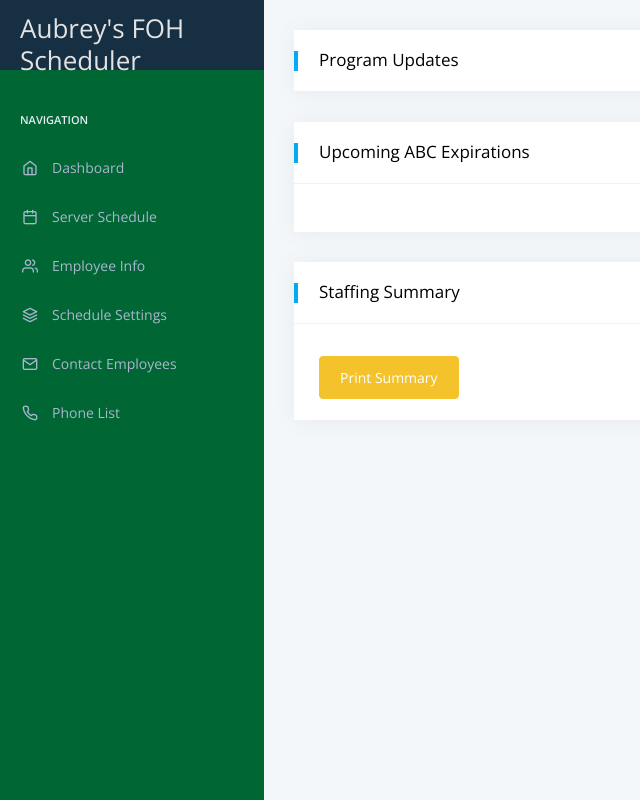
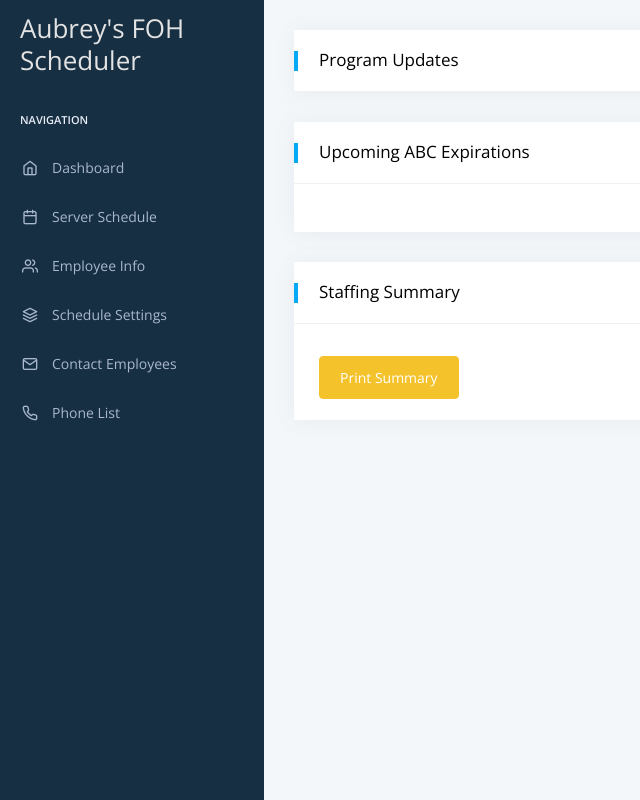
Before and after one commit to aubreys-it/aubreys-ssc, a Flask app: template templates/home/v2/index.html in a window 1280 px wide. Shown: the whole page, without its empty margins (0-640 px from the left). Run offline with Flask 2, Linux system fonts and the light colour scheme; the template is opened without the code that fills it, so the values that code supplies are empty; some libraries are stand-ins or nearby versions.

Commit message:
Fix Navbar 2 Color

```diff
--- a/templates/includes/v2_sidebar.html
+++ b/templates/includes/v2_sidebar.html
@@ -1,5 +1,5 @@
 <!-- [ navigation menu ] start -->
-<nav class="pcoded-navbar beta" id="sideBar">
+<nav class="pcoded-navbar" id="sideBar">
     <div class="navbar-wrapper">
         <div class="navbar-brand header-logo">
             <a href="/" class="b-brand">
```
